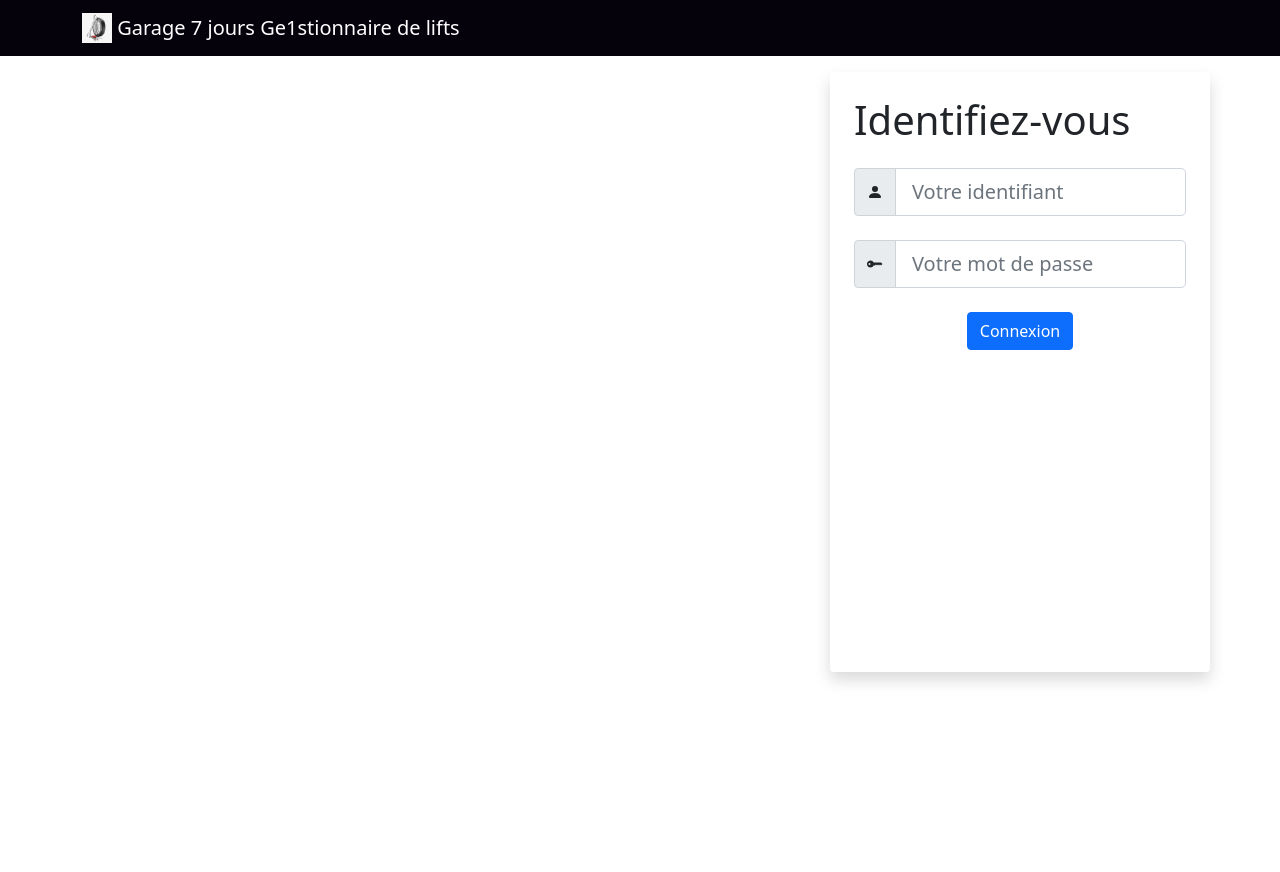
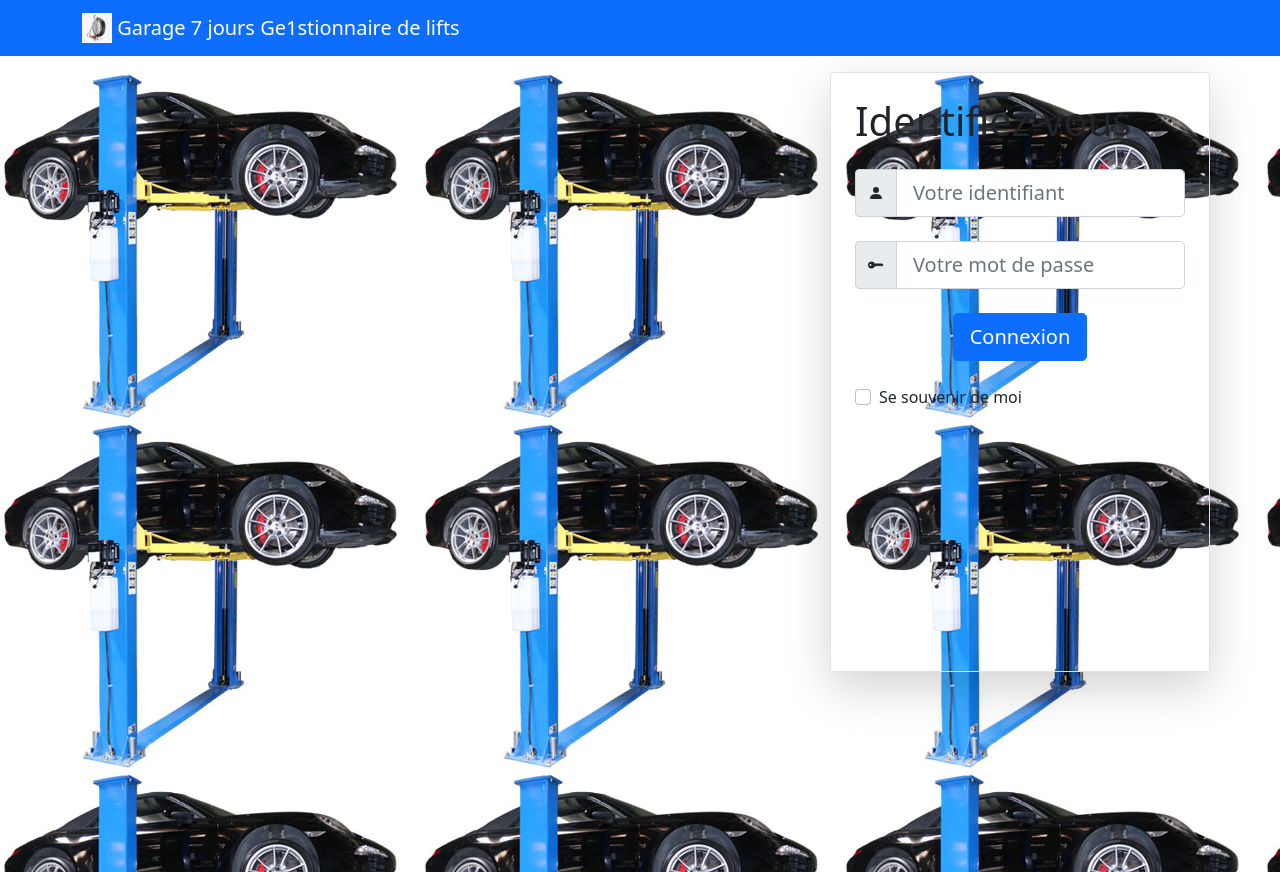
Before and after one commit to namorytraore1984/nt-gestion-lift-presentation, an Angular app: page /login in a window 1280 px wide. Built offline with nearby package versions, Linux system fonts and the light colour scheme.

Commit message:
Login formulaire suite

```diff
--- a/src/app/features/login/login-form/login-form.component.html
+++ b/src/app/features/login/login-form/login-form.component.html
@@ -1,7 +1,6 @@
 <div class="container">
-
     <div class="row vh-100">
-        <div class="col-md-4 offset-md-8 col-10 offset-1 shadow p-4 rounded h-75">
+        <div class="col-md-4 offset-md-8 col-10 offset-1 shadow-lg p-4 rounded h-75 border">
             <h1 class="mb-4">Identifiez-vous</h1>
             <form>
                 <div class="input-group mb-4">
@@ -20,19 +19,16 @@
                     </span>
                     <input id="password" type="password" class="form-control form-control-lg" placeholder="{{userPasswordText}}" attr.aria-label="{{userPasswordText}}"/>
                 </div>
-                <div class="text-center">
-                    <button class="btn btn-primary">Connexion</button>
+                <div class="text-center mb-4">
+                    <button class="btn btn-primary btn-lg">Connexion</button>
+                </div>
+                <div class="form-check">
+                    <input class="form-check-input" type="checkbox" value="" id="idRememberMe">
+                    <label class="form-check-label" for="idRememberMe">
+                      {{rememberMe}}
+                    </label>
                 </div>
             </form>
         </div>
     </div>
-    <!--div class="row">
-        <div class="col-md-6">
-            <form>
-                <div class="form-group mb-3">
-                    <input id="userName" type="text" class="form-control" placeholder="{{userNameText}}" attr.aria-label="{{userNameText}}"/>
-                </div>
-            </form>
-        </div>
-    </div-->
 </div>
--- a/src/app/features/login/login-form/login-form.component.ts
+++ b/src/app/features/login/login-form/login-form.component.ts
@@ -9,6 +9,7 @@ export class LoginFormComponent implements OnInit {
 
   userNameText = 'Votre identifiant';
   userPasswordText = 'Votre mot de passe';
+  rememberMe = 'Se souvenir de moi'
   constructor() { }
 
   ngOnInit(): void {
--- a/src/app/features/login/login-page/login-page.component.css
+++ b/src/app/features/login/login-page/login-page.component.css
@@ -0,0 +1,3 @@
+.login-page {
+    background: url('src/assets/images/img-login-page.jpg');
+}
--- a/src/app/features/login/login-page/login-page.component.html
+++ b/src/app/features/login/login-page/login-page.component.html
@@ -1,12 +1,11 @@
 <!-- Composant de logo -->
-<div>
+<div class="login-page">
     <app-logo></app-logo>
-</div>
-
 <!-- Composant carroussel -->
 <!--app-carousel></app-carousel-->
 
 <!-- Composant du formulaire -->
-<div class="mt-4">
-    <app-login-form></app-login-form>
+    <div class="mt-4">
+        <app-login-form></app-login-form>
+    </div>
 </div>
--- a/src/app/features/login/logo/logo.component.css
+++ b/src/app/features/login/logo/logo.component.css
@@ -1,5 +1,5 @@
 .bg-primary {
-    background-color: #06020c !important;
+    background-color: #0d6efd !important;
 }
 
 .logo {
```
Also changed, not shown: src/assets/images/img-login-page.jpg (added).
